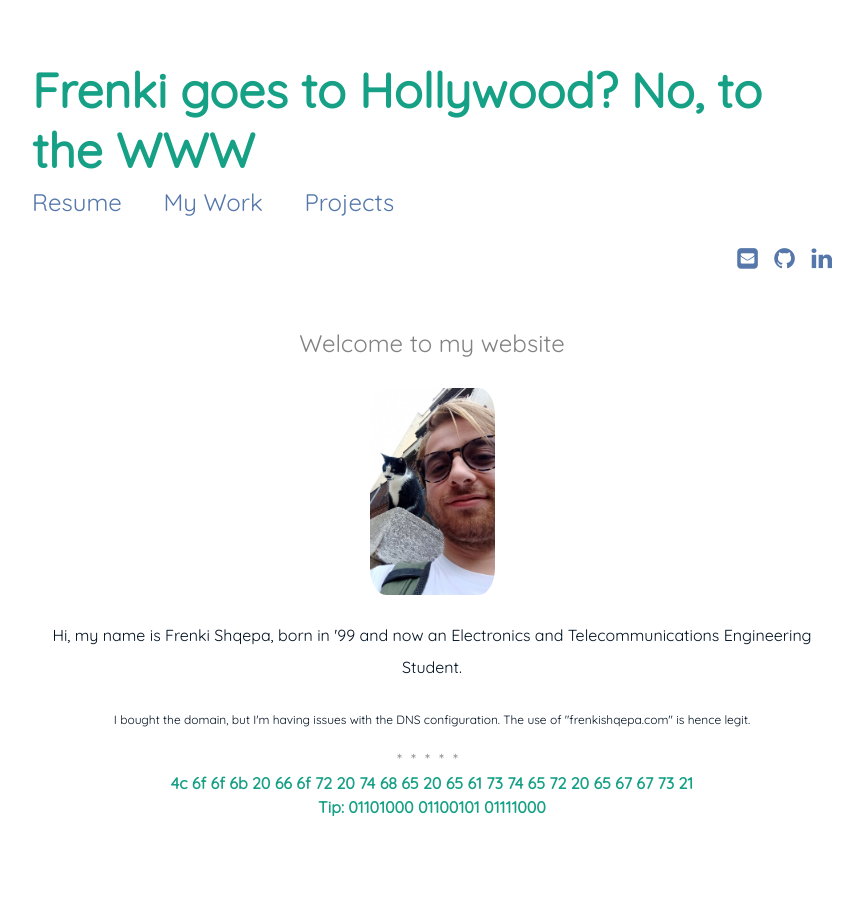
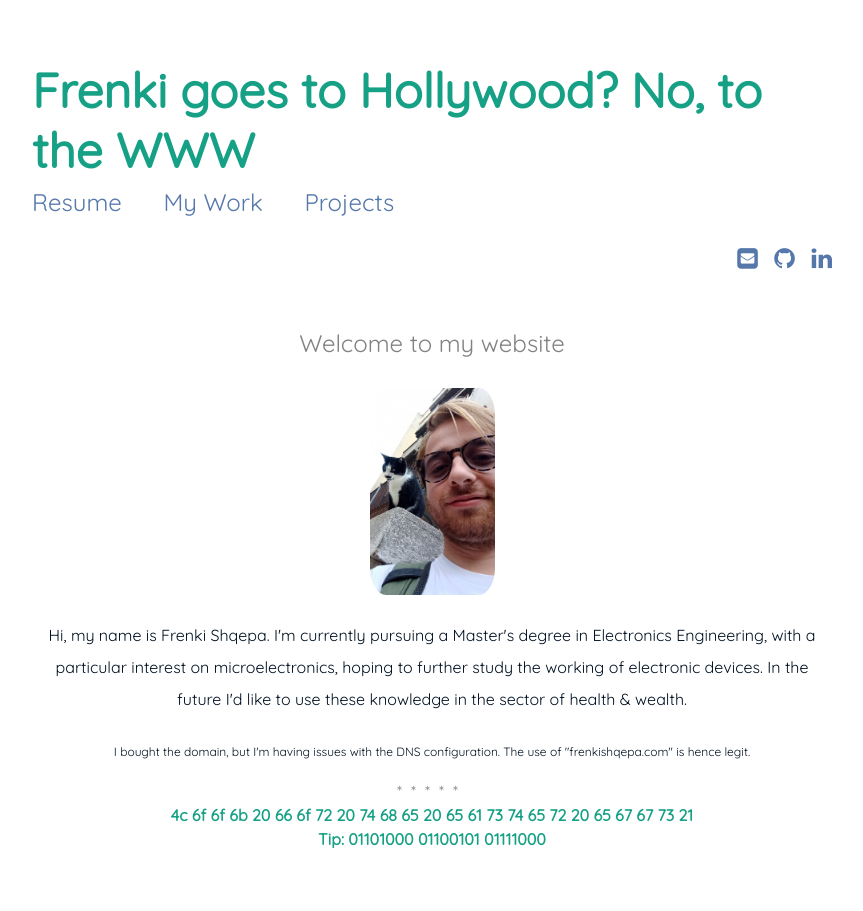
Before and after one commit to FreShq99/frenkishqepa.com, a Jekyll site: the page built from index.md, in a window 1280 px wide. Shown: the whole page, without its empty margins (208-1071 px from the left). Built offline with Jekyll 4.4.1, drawn with Linux system fonts in a browser that asks for light colours.

Commit message:
Update index.md

```diff
--- a/index.md
+++ b/index.md
@@ -9,7 +9,7 @@ sitemap:
 <img src="{{ '/assets/img/frenk.jpeg' | prepend: site.baseurl }}" id="about-img">
 
 <div id="describe-text">
-	<p>Hi, my name is Frenki Shqepa, born in '99 and now an Electronics and Telecommunications Engineering Student.</p>
+	<p>Hi, my name is Frenki Shqepa. I'm currently pursuing a Master's degree in Electronics Engineering, with a particular interest on microelectronics, hoping to further study the working of electronic devices. In the future I'd like to use these knowledge in the sector of health & wealth.</p>
 
 	<p><sub>I bought the domain, but I'm having issues with the DNS configuration. The use of "frenkishqepa.com" is hence legit.</sub></p>
 </div>
```
